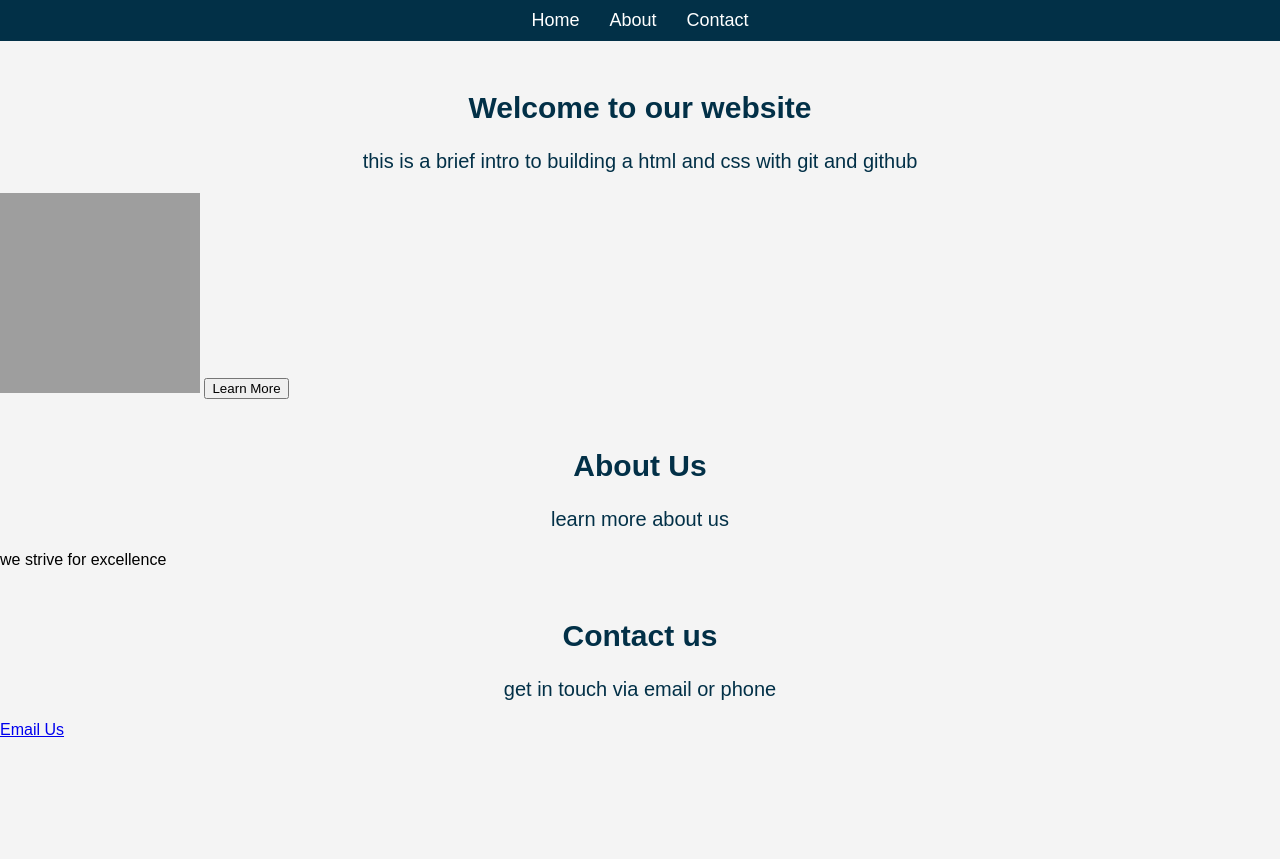
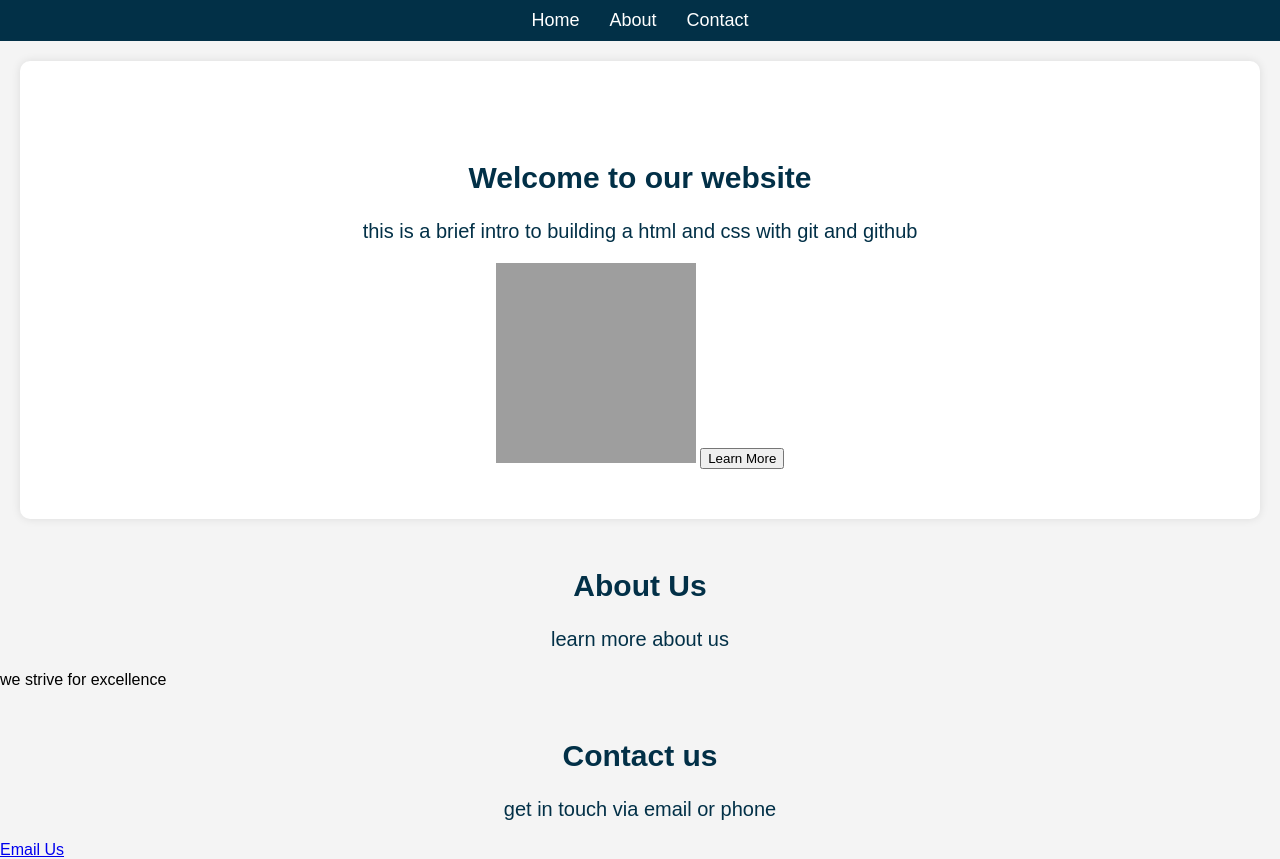
Before and after one commit to ogada-otieno/sdf-13-repo-example, a plain HTML site: page index.html in a window 1280 px wide. Before the commit the page ends 800 px from the top, so only its background shows below. Drawn offline with Linux system fonts and the light colour scheme; grey boxes are pictures that could not be loaded.

Commit message:
styling for home section

```diff
--- a/index.html
+++ b/index.html
@@ -20,7 +20,7 @@
             </li>
         </ul>
     </nav>
-    <section id="home">
+    <section id="home" class="section">
         <div>
             <h1 class="section-title" >Welcome to our website</h1>
             <p class="section-text">this is a brief intro to building a html and css with git and github</p>
--- a/styles.css
+++ b/styles.css
@@ -35,6 +35,19 @@ body {
     height: 200px;
 }
 
+.section {
+    padding: 50px;
+    display: flex;
+    flex-direction: column;
+    align-items: center;
+    justify-content: center;
+    text-align: center;
+    background: white;
+    margin: 20px;
+    border-radius: 10px;
+    box-shadow: 0 0 10px rgba(0, 0, 0, 0.1);
+}
+
 .section-title {
     text-align: center;
     margin-top: 50px;
```
